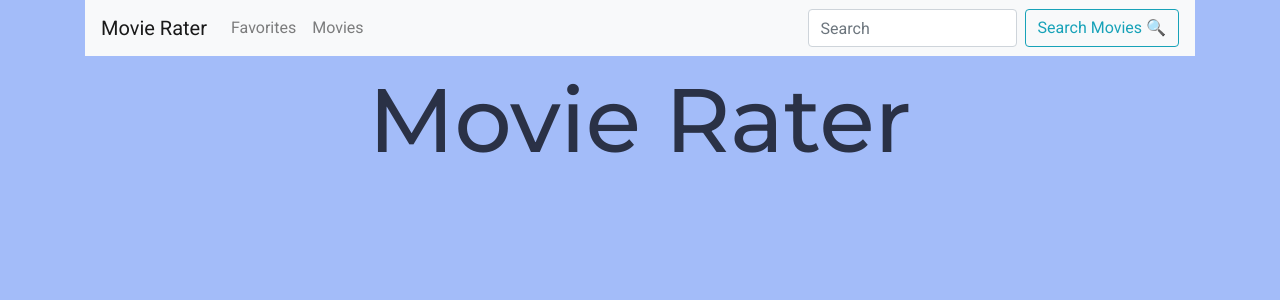
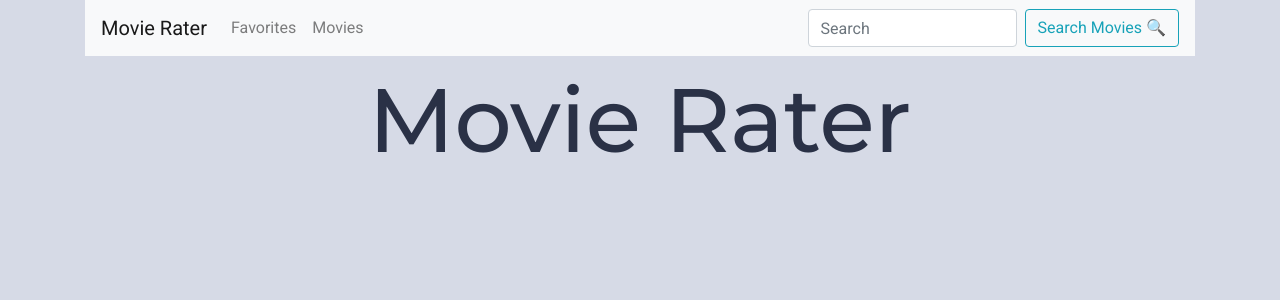
Before and after one commit to myk245/movie-rater, a React (Create React App) app: page / in a window 1280 px wide. Shown: the top 300 px of the page. Built offline with nearby package versions, Linux system fonts and the light colour scheme.

Commit message:
change background color

```diff
--- a/src/App.css
+++ b/src/App.css
@@ -7,6 +7,6 @@
 .App {
   text-align: center;
   font-family: 'Roboto', sans-serif;
-  background-color: #a3bcf9;
+  background-color: #d6dae6;
   min-height: 100vh;
 }
```
